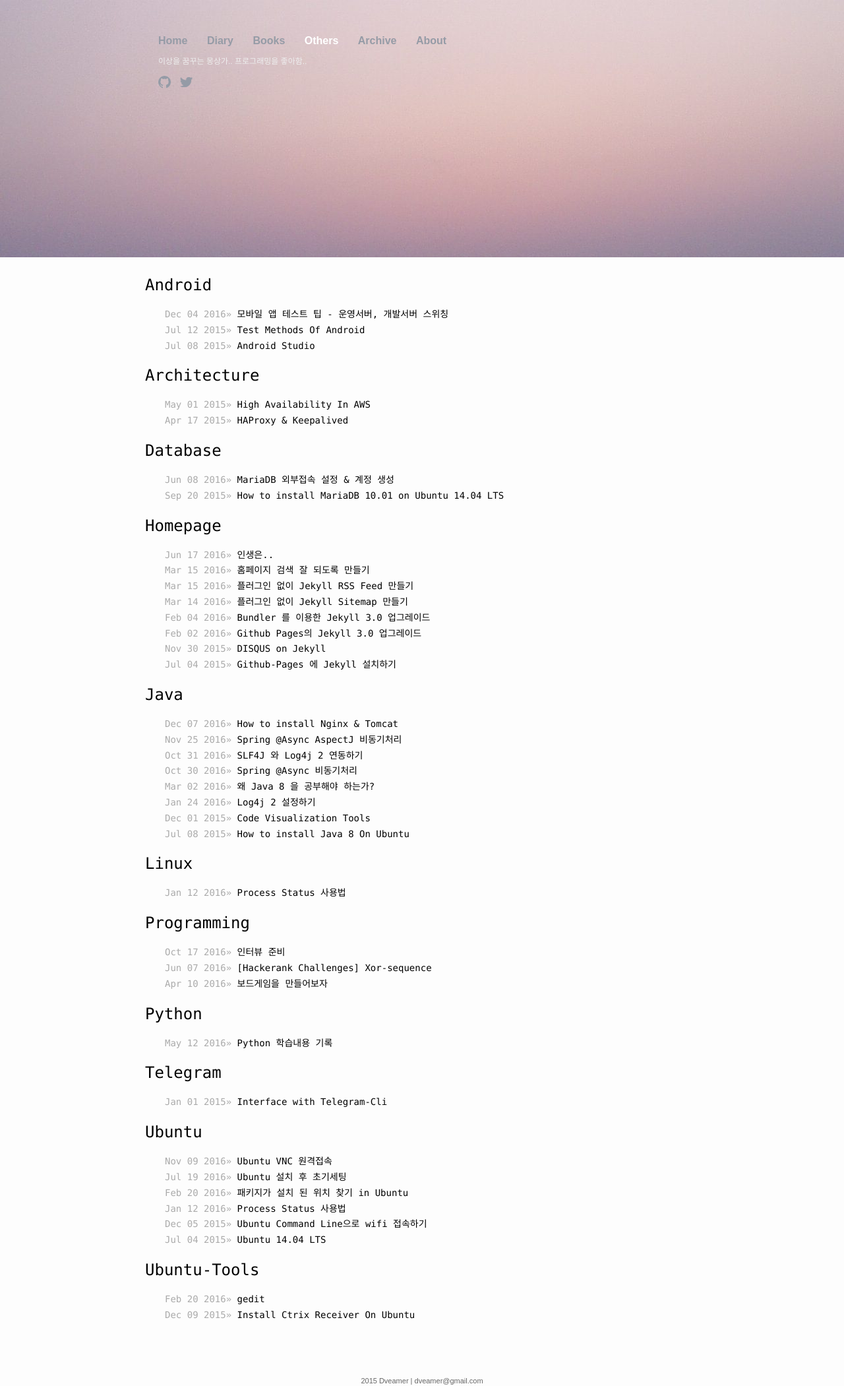
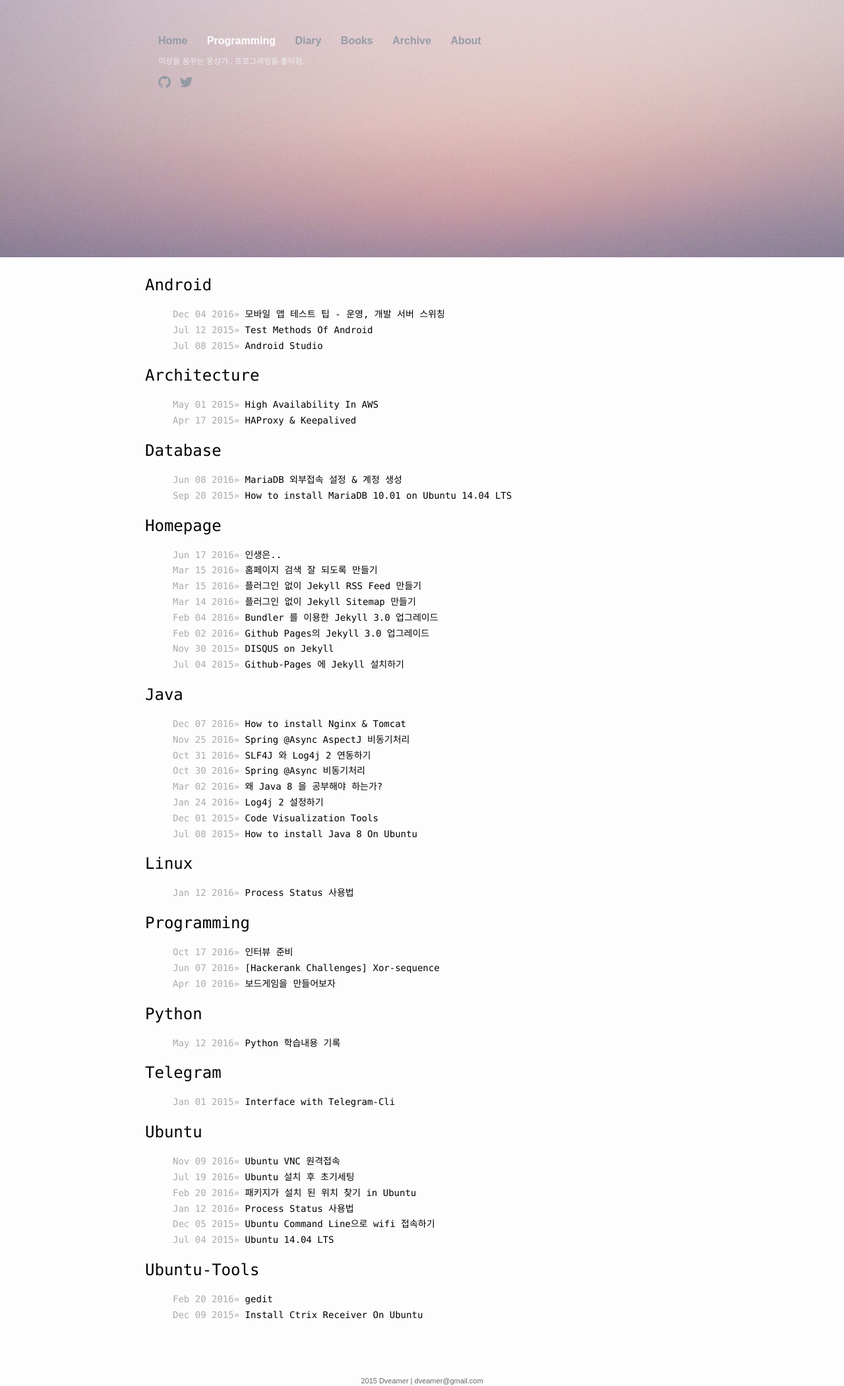
Before and after one commit to dveamer/dveamer.github.io, a Jekyll site: the page built from programming.html, in a window 1280 px wide. Shown: the whole page at 66% size. Built offline with Jekyll 4.4.1, drawn with Linux system fonts in a browser that asks for light colours; comment, search, counter and statistics services are not loaded.

Commit message:
modify layout

```diff
--- a/_includes/header.html
+++ b/_includes/header.html
@@ -1,7 +1,7 @@
 <header class="header">
 	<div class="header-container">
 		<div class="nav">
-			{% if page.path == "Index.html" %}
+			{% if page.path == "index.html" %}
 			<span class="title">
 				<li>
 					<a href="/index.html">Home</a>
@@ -12,6 +12,19 @@
 					<a href="/index.html">Home</a>
 				</li>
 			{% endif %}
+
+			{% if page.path == "programming.html" %}
+			<span class="title">
+				<li>
+					<a href="/programming.html">Programming</a>
+				</li>
+			</span>
+			{% else %}
+				<li>
+					<a href="/programming.html">Programming</a>
+				</li>
+			{% endif %}
+
 			{% if page.path == "diary.html" %}
 			<span class="title">
 				<li>
@@ -23,6 +36,7 @@
 					<a href="/diary.html">Diary</a>
 				</li>
 			{% endif %}
+
 			{% if page.path == "book.html" %}
 			<span class="title">
 				<li>
@@ -34,17 +48,7 @@
 					<a href="/book.html">Books</a>
 				</li>
 			{% endif %}
-			{% if page.path == "category.html" %}
-			<span class="title">
-				<li>
-					<a href="/category.html">Others</a>
-				</li>
-			</span>
-			{% else %}
-				<li>
-					<a href="/category.html">Others</a>
-				</li>
-			{% endif %}
+
 			{% if page.path == "archive.html" %}
 			<span class="title">
 				<li>
@@ -56,6 +60,7 @@
 					<a href="/archive.html">Archive</a>
 				</li>
 			{% endif %}
+
 			{% if page.path == "about.html" %}
 			<span class="title">
 				<li>
@@ -67,6 +72,7 @@
 					<a href="/about.html">About</a>
 				</li>
 			{% endif %}
+
 		</div>
 		<div class="description"> {{ site.motto }} </div>
 		<ul class="social-links">
--- a/_posts/Android/2016-12-04-SwitchingMobileTestServer.md
+++ b/_posts/Android/2016-12-04-SwitchingMobileTestServer.md
@@ -1,6 +1,6 @@
 ---
 layout: post
-title:  "모바일 앱 테스트 팁 - 운영서버, 개발서버 스위칭"
+title:  "모바일 앱 테스트 팁 - 운영, 개발 서버 스위칭"
 date:   2016-12-04 12:00:00
 categories: Android
 tags: Test
--- a/_sass/_base.scss
+++ b/_sass/_base.scss
@@ -94,6 +94,8 @@ figcaption {
 /**
  * Lists
  */
+
+
 ul, ol {
     margin-left: $spacing-unit;
 }
@@ -103,9 +105,16 @@ li {
     > ol {
          margin-bottom: 0;
     }
+
 }
 
+ul.titles, ol.titles {
+    margin-left: 5%;
 
+    > li > div {
+      display: inline-block;
+    }
+}
 
 /**
  * Headings
--- a/category.html
+++ b/programming.html
@@ -14,11 +14,12 @@ layout: default
         {% capture word %}{{ category[item] | strip_newlines | lstrip | rstrip }}{% endcapture %}
         {% if word != "Diary" and word != "Books" %}
             <h2 class="category" id="{{ word }}">{{ word }}</h2>
-            <ul>
+            <ul class="titles">
             {% for post in site.categories[word] %}
                 {% if post.title != null %}
-                    <li><span>{{ post.date | date: "%b %d %Y" }}</span>»
-                        <a class="post-link" href="{{ post.url | prepend: site.baseurl }}">{{ post.title }}</a>
+                    <li>
+                        <div>{{ post.date | date: "%b %d %Y" }}»</div>
+                        <div><a class="post-link" href="{{ post.url | prepend: site.baseurl }}">{{ post.title }}</a></div>
                     </li>
                 {% endif %}
             {% endfor %}
```
Also changed, not shown: _posts/Java/2016-11-25-SpringAsyncAspectJ.md (+1 -1 lines), diary.html (+5 -2 lines).
